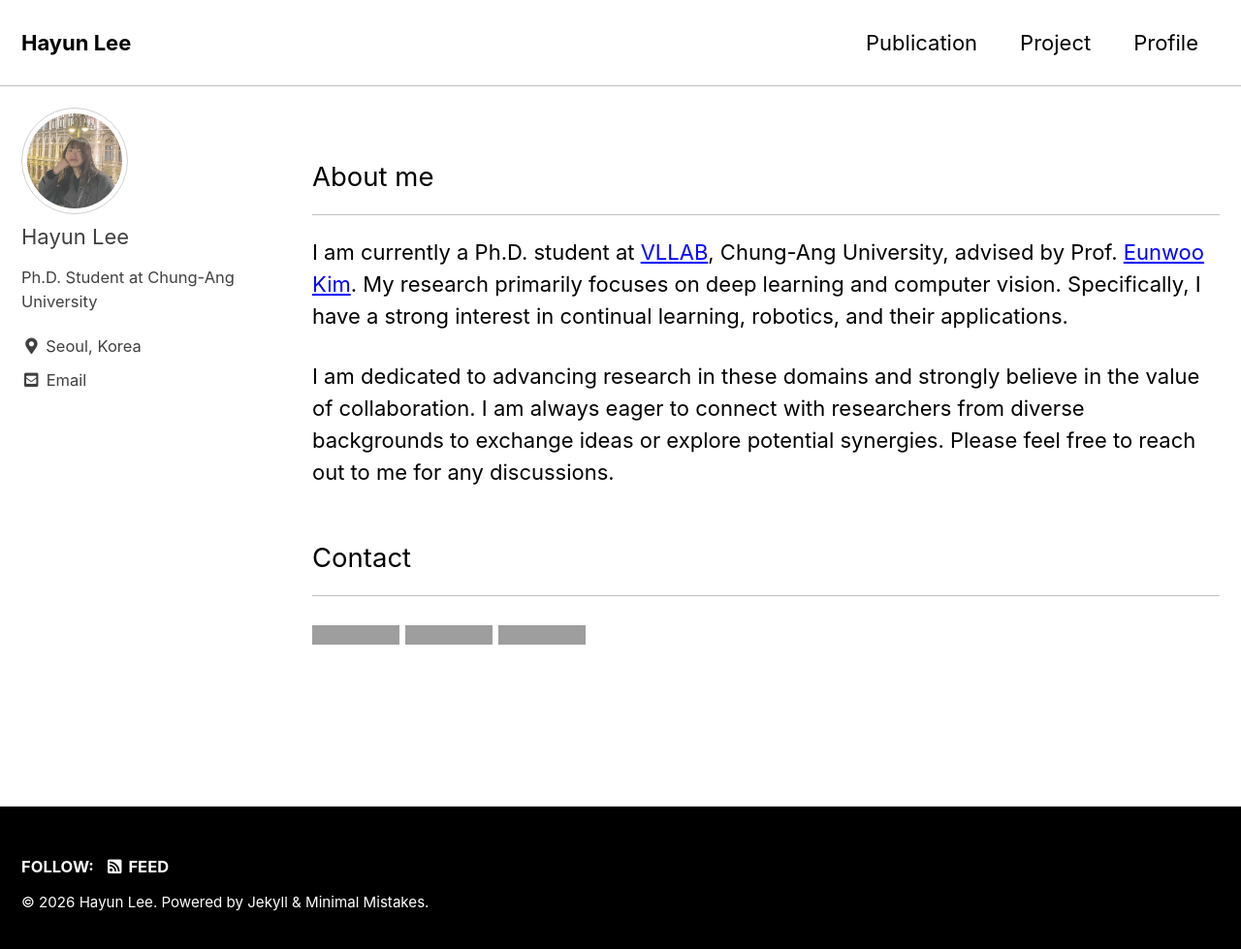
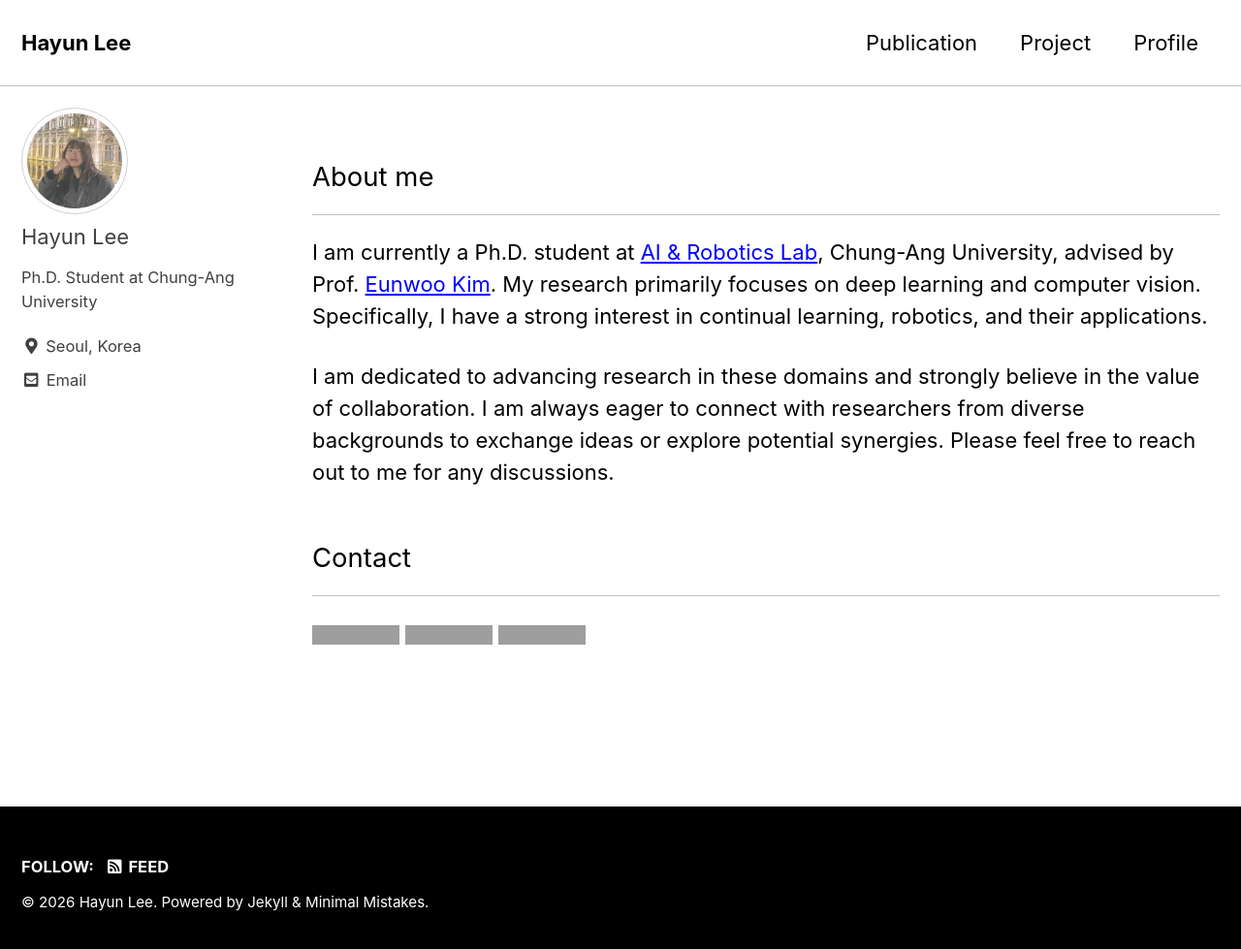
Before and after one commit to sksmslhy/sksmslhy.github.io, a Jekyll site: the page built from index.md, in a window 1280 px wide and 986 px high. Shown: the top 979 px of the window at 97% size. Built offline with Jekyll 4.4.1, drawn with Linux system fonts in a browser that asks for light colours; cached includes are drawn as plain includes; grey boxes are pictures that could not be loaded.

Commit message:
modify lab url

```diff
--- a/index.md
+++ b/index.md
@@ -9,7 +9,7 @@ layout: posts
 
 ## About me
 ___
-I am currently a Ph.D. student at [VLLAB](https://vllab.cau.ac.kr/), Chung-Ang University, advised by Prof. [Eunwoo Kim](https://vllab.cau.ac.kr/members/professor/). My research primarily focuses on deep learning and computer vision. Specifically, I have a strong interest in continual learning, robotics, and their applications.
+I am currently a Ph.D. student at [AI & Robotics Lab](https://ai-robotics-lab.github.io/), Chung-Ang University, advised by Prof. [Eunwoo Kim](https://ai-robotics-lab.github.io/members/professor/). My research primarily focuses on deep learning and computer vision. Specifically, I have a strong interest in continual learning, robotics, and their applications.
 
 I am dedicated to advancing research in these domains and strongly believe in the value of collaboration. I am always eager to connect with researchers from diverse backgrounds to exchange ideas or explore potential synergies. Please feel free to reach out to me for any discussions.
 
```
